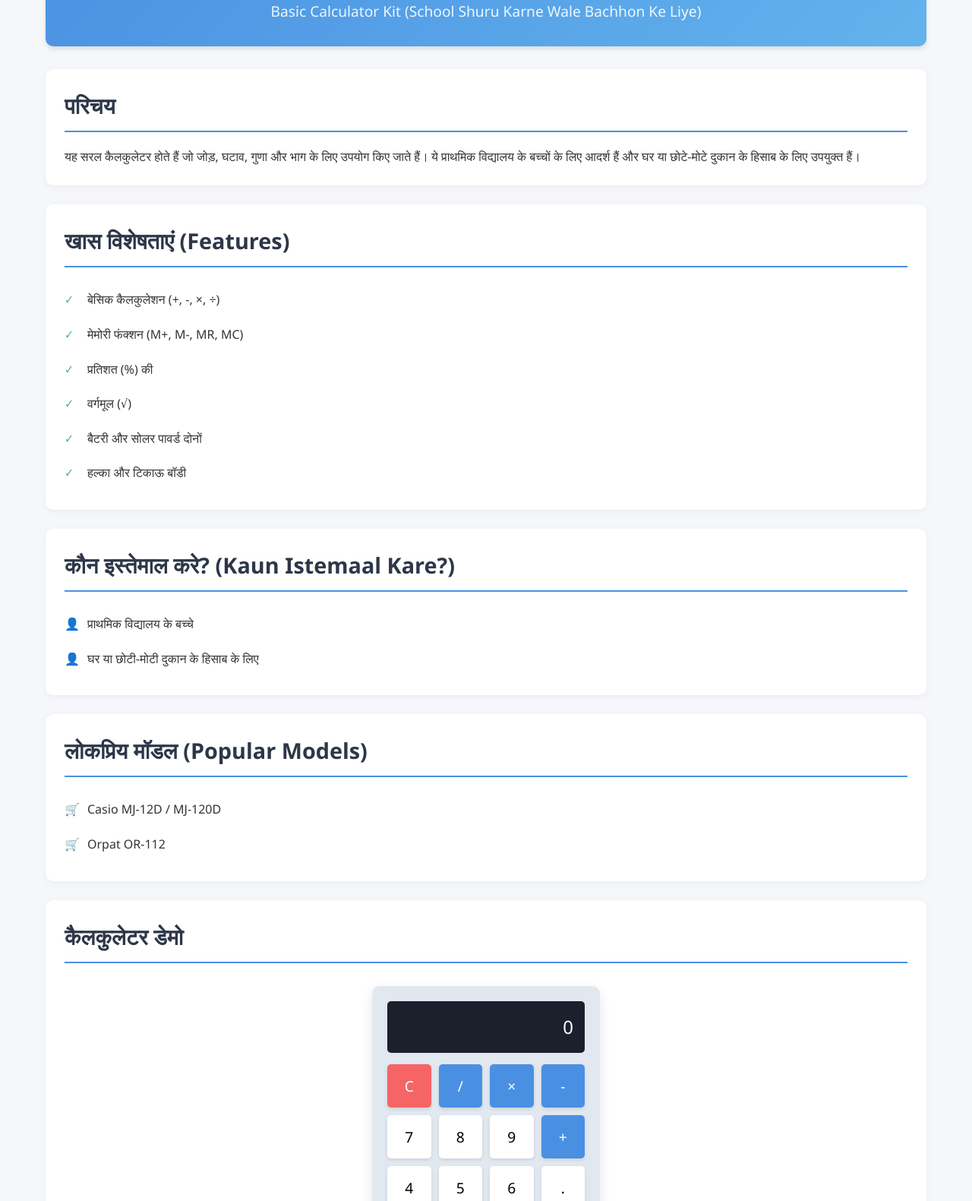
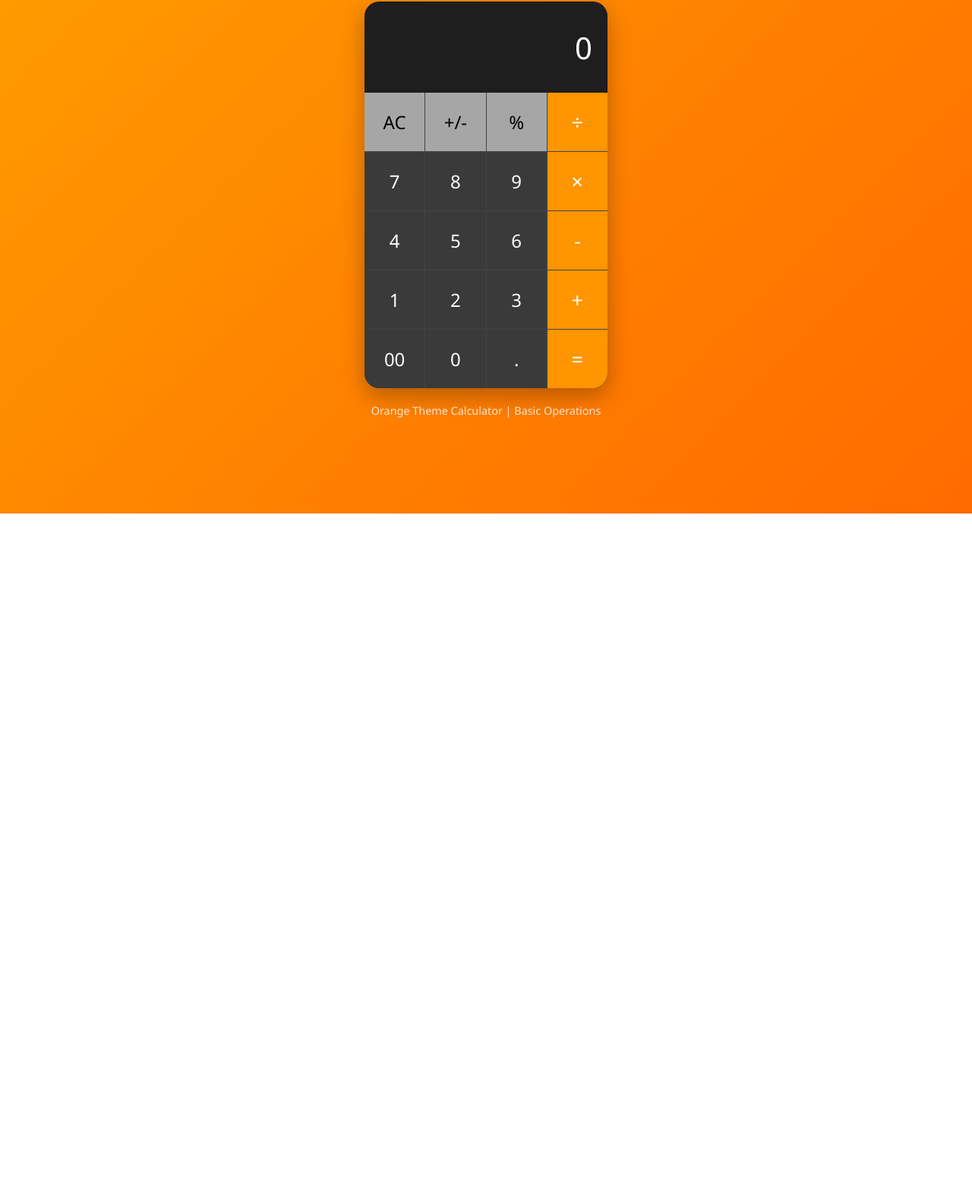
Before and after one commit to mdalwarishsk01-afk/All-calculator-, a plain HTML site: page Basic-caluter.html in a window 1280 px wide. Shown: the part 124-1705 px from the top of the page at 76% size. After the commit the page ends 800 px from the top, so only its background shows below. Drawn offline with Linux system fonts and the light colour scheme.

Commit message:
Update Basic-caluter.html

```diff
--- a/Basic-caluter.html
+++ b/Basic-caluter.html
@@ -1,275 +1,143 @@
 <!DOCTYPE html>
-<html lang="hi">
+<html lang="en">
 <head>
     <meta charset="UTF-8">
     <meta name="viewport" content="width=device-width, initial-scale=1.0">
-    <title>बेसिक कैलकुलेटर किट - Basic Calculator Kit</title>
+    <title>Orange Calculator</title>
     <style>
         * {
             margin: 0;
             padding: 0;
             box-sizing: border-box;
-            font-family: 'Segoe UI', Tahoma, Geneva, Verdana, sans-serif;
+            font-family: 'Segoe UI', Arial, sans-serif;
         }
 
         body {
-            background-color: #f5f7fa;
-            color: #333;
-            line-height: 1.6;
-        }
-
-        .container {
-            max-width: 1200px;
-            margin: 0 auto;
+            display: flex;
+            justify-content: center;
+            align-items: center;
+            min-height: 100vh;
+            background: linear-gradient(135deg, #ff9d00, #ff6a00);
             padding: 20px;
         }
 
-        header {
-            background: linear-gradient(135deg, #4a90e2, #63b3ed);
-            color: white;
-            padding: 30px 0;
-            text-align: center;
-            border-radius: 10px;
-            margin-bottom: 30px;
-            box-shadow: 0 4px 6px rgba(0, 0, 0, 0.1);
+        .calculator {
+            width: 320px;
+            background-color: #2c2c2c;
+            border-radius: 20px;
+            box-shadow: 0 10px 30px rgba(0, 0, 0, 0.3);
+            overflow: hidden;
         }
 
-        h1 {
+        .display {
+            background-color: #1e1e1e;
+            color: white;
+            text-align: right;
+            padding: 30px 20px;
             font-size: 2.5rem;
-            margin-bottom: 10px;
-        }
-
-        .subtitle {
-            font-size: 1.2rem;
-            opacity: 0.9;
-        }
-
-        .content-section {
-            background: white;
-            border-radius: 10px;
-            padding: 25px;
-            margin-bottom: 25px;
-            box-shadow: 0 2px 10px rgba(0, 0, 0, 0.05);
-        }
-
-        h2 {
-            color: #2d3748;
-            border-bottom: 2px solid #4a90e2;
-            padding-bottom: 10px;
-            margin-bottom: 20px;
-            font-size: 1.8rem;
-        }
-
-        h3 {
-            color: #4a5568;
-            margin: 20px 0 15px;
-            font-size: 1.4rem;
-        }
-
-        .features-list, .users-list, .models-list {
-            list-style-type: none;
-        }
-
-        .features-list li, .users-list li, .models-list li {
-            padding: 10px 0;
-            padding-left: 30px;
-            position: relative;
-        }
-
-        .features-list li:before {
-            content: "✓";
-            color: #48bb78;
-            font-weight: bold;
-            position: absolute;
-            left: 0;
-        }
-
-        .users-list li:before {
-            content: "👤";
-            position: absolute;
-            left: 0;
-        }
-
-        .models-list li:before {
-            content: "🛒";
-            position: absolute;
-            left: 0;
-        }
-
-        .calculator-display {
-            display: flex;
-            justify-content: center;
-            margin: 30px 0;
-        }
-
-        .calculator {
-            background: #e2e8f0;
-            border-radius: 10px;
-            padding: 20px;
-            box-shadow: 0 5px 15px rgba(0, 0, 0, 0.1);
-            width: 300px;
-        }
-
-        .calculator-screen {
-            background: #1a202c;
-            color: white;
-            padding: 15px;
-            border-radius: 5px;
-            text-align: right;
-            font-size: 1.5rem;
-            margin-bottom: 15px;
-            min-height: 60px;
+            min-height: 120px;
             display: flex;
             align-items: center;
             justify-content: flex-end;
             word-break: break-all;
         }
 
-        .calculator-keys {
+        .buttons {
             display: grid;
             grid-template-columns: repeat(4, 1fr);
-            gap: 10px;
+            gap: 1px;
+            background-color: #444;
         }
 
         button {
-            padding: 15px;
             border: none;
-            border-radius: 5px;
-            background: white;
-            font-size: 1.2rem;
+            padding: 20px 0;
+            font-size: 1.5rem;
             cursor: pointer;
             transition: all 0.2s;
-            box-shadow: 0 2px 5px rgba(0, 0, 0, 0.1);
         }
 
-        button:hover {
-            background: #edf2f7;
-            transform: translateY(-2px);
+        .number, .decimal, .double-zero {
+            background-color: #3a3a3a;
+            color: white;
+        }
+
+        .number:hover, .decimal:hover, .double-zero:hover {
+            background-color: #4a4a4a;
         }
 
         .operator {
-            background: #4a90e2;
+            background-color: #ff9500;
             color: white;
+            font-size: 1.7rem;
         }
 
         .operator:hover {
-            background: #3a7bc8;
+            background-color: #ffaa33;
         }
 
         .equals {
-            background: #48bb78;
+            background-color: #ff9500;
             color: white;
-            grid-column: span 2;
+            font-size: 1.7rem;
         }
 
         .equals:hover {
-            background: #38a169;
+            background-color: #ffaa33;
         }
 
         .clear {
-            background: #f56565;
-            color: white;
+            background-color: #a6a6a6;
+            color: black;
         }
 
         .clear:hover {
-            background: #e53e3e;
+            background-color: #b6b6b6;
         }
 
-        footer {
+        .footer {
             text-align: center;
-            margin-top: 40px;
-            padding: 20px;
-            color: #718096;
+            color: white;
+            margin-top: 20px;
             font-size: 0.9rem;
-        }
-
-        @media (max-width: 768px) {
-            .container {
-                padding: 10px;
-            }
-
-            h1 {
-                font-size: 2rem;
-            }
-
-            .content-section {
-                padding: 15px;
-            }
+            opacity: 0.8;
         }
     </style>
 </head>
 <body>
     <div class="container">
-        <header>
-            <h1>बेसिक कैलकुलेटर किट</h1>
-            <p class="subtitle">Basic Calculator Kit (School Shuru Karne Wale Bachhon Ke Liye)</p>
-        </header>
+        <div class="calculator">
+            <div class="display" id="display">0</div>
+            <div class="buttons">
+                <button class="clear" onclick="clearDisplay()">AC</button>
+                <button class="clear" onclick="toggleSign()">+/-</button>
+                <button class="clear" onclick="calculatePercentage()">%</button>
+                <button class="operator" onclick="appendOperator('÷')">÷</button>
 
-        <section class="content-section">
-            <h2>परिचय</h2>
-            <p>यह सरल कैलकुलेटर होते हैं जो जोड़, घटाव, गुणा और भाग के लिए उपयोग किए जाते हैं। ये प्राथमिक विद्यालय के बच्चों के लिए आदर्श हैं और घर या छोटे-मोटे दुकान के हिसाब के लिए उपयुक्त हैं।</p>
-        </section>
+                <button class="number" onclick="appendNumber('7')">7</button>
+                <button class="number" onclick="appendNumber('8')">8</button>
+                <button class="number" onclick="appendNumber('9')">9</button>
+                <button class="operator" onclick="appendOperator('×')">×</button>
 
-        <section class="content-section">
-            <h2>खास विशेषताएं (Features)</h2>
-            <ul class="features-list">
-                <li>बेसिक कैलकुलेशन (+, -, ×, ÷)</li>
-                <li>मेमोरी फंक्शन (M+, M-, MR, MC)</li>
-                <li>प्रतिशत (%) की</li>
-                <li>वर्गमूल (√)</li>
-                <li>बैटरी और सोलर पावर्ड दोनों</li>
-                <li>हल्का और टिकाऊ बॉडी</li>
-            </ul>
-        </section>
+                <button class="number" onclick="appendNumber('4')">4</button>
+                <button class="number" onclick="appendNumber('5')">5</button>
+                <button class="number" onclick="appendNumber('6')">6</button>
+                <button class="operator" onclick="appendOperator('-')">-</button>
 
-        <section class="content-section">
-            <h2>कौन इस्तेमाल करे? (Kaun Istemaal Kare?)</h2>
-            <ul class="users-list">
-                <li>प्राथमिक विद्यालय के बच्चे</li>
-                <li>घर या छोटी-मोटी दुकान के हिसाब के लिए</li>
-            </ul>
-        </section>
+                <button class="number" onclick="appendNumber('1')">1</button>
+                <button class="number" onclick="appendNumber('2')">2</button>
+                <button class="number" onclick="appendNumber('3')">3</button>
+                <button class="operator" onclick="appendOperator('+')">+</button>
 
-        <section class="content-section">
-            <h2>लोकप्रिय मॉडल (Popular Models)</h2>
-            <ul class="models-list">
-                <li>Casio MJ-12D / MJ-120D</li>
-                <li>Orpat OR-112</li>
-            </ul>
-        </section>
-
-        <section class="content-section">
-            <h2>कैलकुलेटर डेमो</h2>
-            <div class="calculator-display">
-                <div class="calculator">
-                    <div class="calculator-screen" id="display">0</div>
-                    <div class="calculator-keys">
-                        <button class="clear" onclick="clearDisplay()">C</button>
-                        <button class="operator" onclick="appendToDisplay('/')">/</button>
-                        <button class="operator" onclick="appendToDisplay('*')">×</button>
-                        <button class="operator" onclick="appendToDisplay('-')">-</button>
-                        <button onclick="appendToDisplay('7')">7</button>
-                        <button onclick="appendToDisplay('8')">8</button>
-                        <button onclick="appendToDisplay('9')">9</button>
-                        <button class="operator" onclick="appendToDisplay('+')">+</button>
-                        <button onclick="appendToDisplay('4')">4</button>
-                        <button onclick="appendToDisplay('5')">5</button>
-                        <button onclick="appendToDisplay('6')">6</button>
-                        <button onclick="appendToDisplay('.')">.</button>
-                        <button onclick="appendToDisplay('1')">1</button>
-                        <button onclick="appendToDisplay('2')">2</button>
-                        <button onclick="appendToDisplay('3')">3</button>
-                        <button class="equals" onclick="calculate()">=</button>
-                        <button onclick="appendToDisplay('0')" style="grid-column: span 2;">0</button>
-                        <button onclick="calculateSquareRoot()">√</button>
-                    </div>
-                </div>
+                <button class="double-zero" onclick="appendNumber('00')">00</button>
+                <button class="number" onclick="appendNumber('0')">0</button>
+                <button class="decimal" onclick="appendDecimal()">.</button>
+                <button class="equals" onclick="calculate()">=</button>
             </div>
-        </section>
-
-        <footer>
-            <p>© 2023 बेसिक कैलकुलेटर किट - सभी अधिकार सुरक्षित</p>
-        </footer>
+        </div>
+        <div class="footer">
+            Orange Theme Calculator | Basic Operations
+        </div>
     </div>
 
     <script>
@@ -277,17 +145,79 @@
         let currentInput = '0';
         let operator = null;
         let previousInput = '';
+        let shouldResetDisplay = false;
 
         function updateDisplay() {
             display.textContent = currentInput;
         }
 
-        function appendToDisplay(value) {
-            if (currentInput === '0' && value !== '.') {
-                currentInput = value;
+        function appendNumber(number) {
+            if (shouldResetDisplay) {
+                currentInput = '';
+                shouldResetDisplay = false;
+            }
+
+            if (currentInput === '0') {
+                currentInput = number;
             } else {
-                currentInput += value;
+                currentInput += number;
             }
+            updateDisplay();
+        }
+
+        function appendDecimal() {
+            if (shouldResetDisplay) {
+                currentInput = '0.';
+                shouldResetDisplay = false;
+            } else if (!currentInput.includes('.')) {
+                currentInput += '.';
+            }
+            updateDisplay();
+        }
+
+        function appendOperator(op) {
+            if (operator !== null) {
+                calculate();
+            }
+            operator = op;
+            previousInput = currentInput;
+            shouldResetDisplay = true;
+        }
+
+        function calculate() {
+            if (operator === null || shouldResetDisplay) {
+                return;
+            }
+
+            let prev = parseFloat(previousInput);
+            let current = parseFloat(currentInput);
+            let result;
+
+            switch (operator) {
+                case '+':
+                    result = prev + current;
+                    break;
+                case '-':
+                    result = prev - current;
+                    break;
+                case '×':
+                    result = prev * current;
+                    break;
+                case '÷':
+                    if (current === 0) {
+                        result = 'Error';
+                    } else {
+                        result = prev / current;
+                    }
+                    break;
+                default:
+                    return;
+            }
+
+            currentInput = result.toString();
+            operator = null;
+            previousInput = '';
+            shouldResetDisplay = true;
             updateDisplay();
         }
 
@@ -295,35 +225,18 @@
             currentInput = '0';
             operator = null;
             previousInput = '';
+            shouldResetDisplay = false;
             updateDisplay();
         }
 
-        function calculate() {
-            try {
-                // Replace × with * for evaluation
-                let expression = currentInput.replace(/×/g, '*');
-                currentInput = eval(expression).toString();
-                updateDisplay();
-            } catch (error) {
-                currentInput = 'Error';
-                updateDisplay();
-                setTimeout(() => {
-                    clearDisplay();
-                }, 1500);
-            }
+        function calculatePercentage() {
+            currentInput = (parseFloat(currentInput) / 100).toString();
+            updateDisplay();
         }
 
-        function calculateSquareRoot() {
-            try {
-                currentInput = Math.sqrt(parseFloat(currentInput)).toString();
-                updateDisplay();
-            } catch (error) {
-                currentInput = 'Error';
-                updateDisplay();
-                setTimeout(() => {
-                    clearDisplay();
-                }, 1500);
-            }
+        function toggleSign() {
+            currentInput = (parseFloat(currentInput) * -1).toString();
+            updateDisplay();
         }
 
         // Initialize display
```
